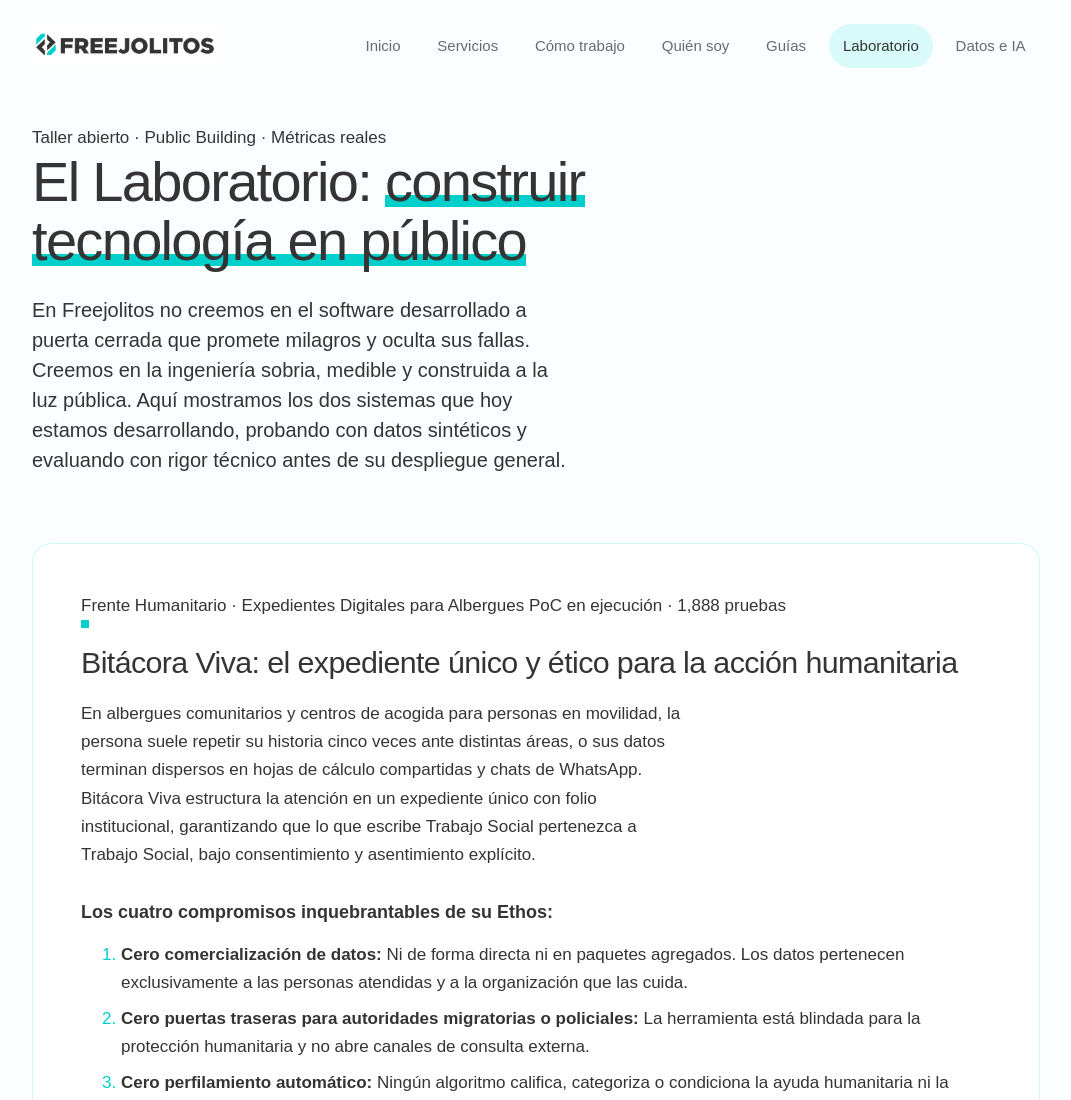
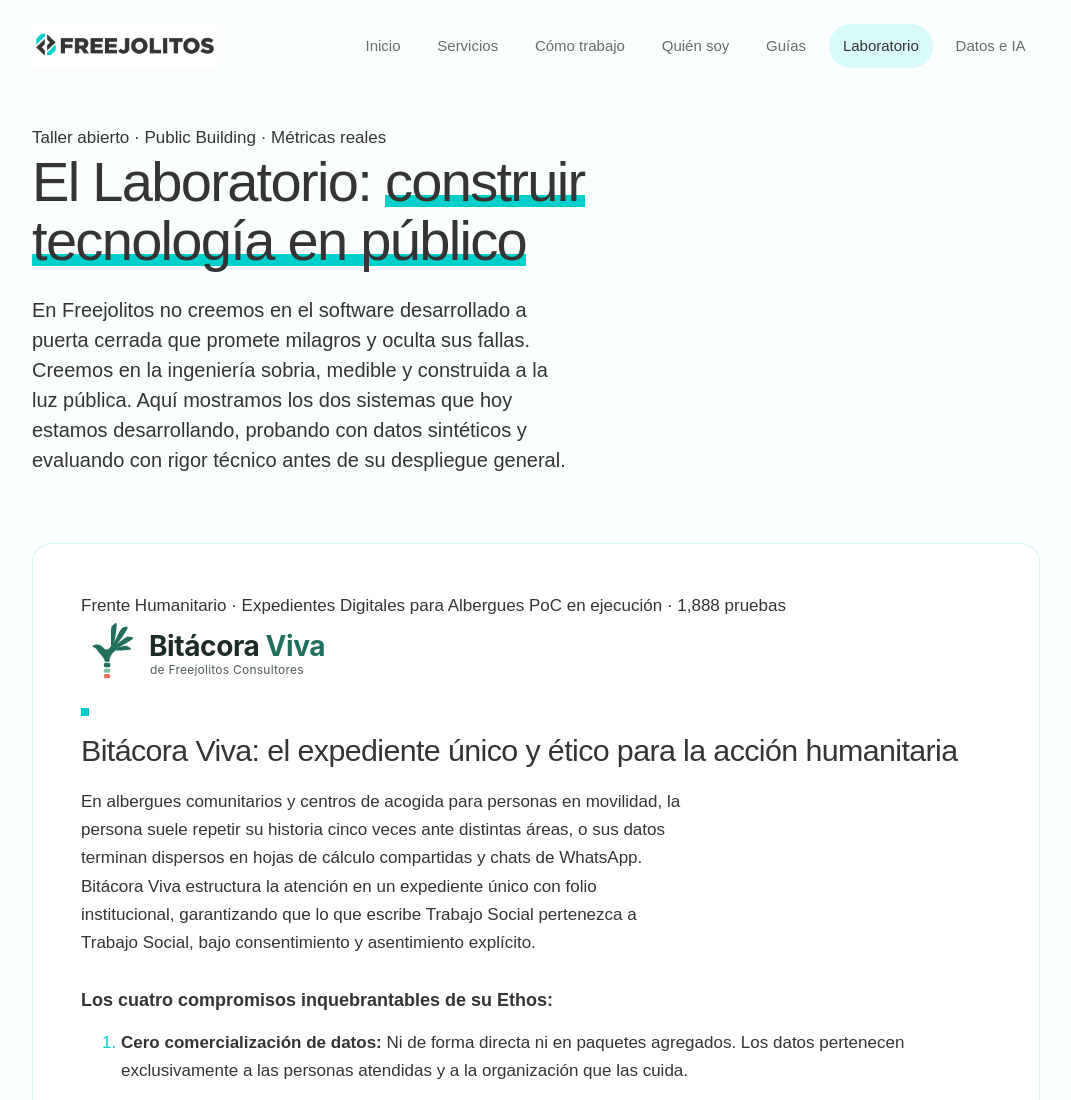
Before and after one commit to HugoLeMoy47/freejolitosConsultingWeb, a website: page laboratorio.html in a window 1280 px wide. Shown: the top 1100 px of the page, without its empty margins (104-1175 px from the left). Drawn offline with Linux system fonts and the light colour scheme.

Commit message:
Integrar logotipo oficial de Bitácora Viva y alinear texto de biometría con Ethos

```diff
--- a/assets/estilos.css
+++ b/assets/estilos.css
@@ -1140,11 +1140,13 @@ main input[type="checkbox"] {
   display: none;
 }
 
-/* Clases para El Laboratorio */
-.marca-sutramind {
+/* Clases para El Laboratorio y páginas de producto */
+.marca-sutramind,
+.marca-producto {
   margin-bottom: 1.25rem;
 }
-.marca-sutramind img {
+.marca-sutramind img,
+.marca-producto img {
   display: block;
   max-width: 100%;
   height: auto;
--- a/laboratorio.html
+++ b/laboratorio.html
@@ -80,6 +80,10 @@
       <div class="tarjeta-meta">
         <span class="tarjeta-categoria">Frente Humanitario · Expedientes Digitales para Albergues</span>
         <span class="tarjeta-tiempo">PoC en ejecución · 1,888 pruebas</span>
+      </div>
+
+      <div class="marca-producto">
+        <img src="/assets/bitacora-viva-logo-light.svg" width="280" height="68" alt="Bitácora Viva — de Freejolitos Consultores">
       </div>
 
       <h2>Bitácora Viva: el expediente único y ético para la acción humanitaria</h2>
```
Also changed, not shown: bitacora-viva.html (+4 -1 lines), copy/06-bitacora-viva-presentacion.md (+1 -1 lines), assets/bitacora-viva-glyph.svg (added), assets/bitacora-viva-logo-dark.svg (added), assets/bitacora-viva-logo-light.svg (added).
